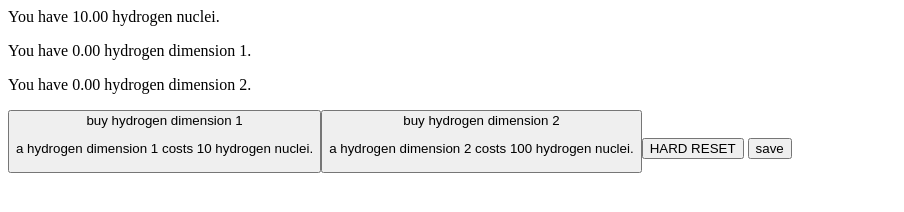
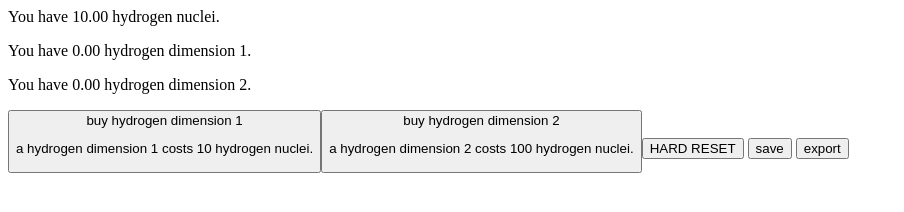
Before and after one commit to superopgamemaker/elemental-dimensions, a plain HTML site: page index.html in a window 1280 px wide. Shown: the whole page, without its empty margins (0-904 px from the left). Drawn offline with Linux system fonts and the light colour scheme.

Commit message:
Partially fixed the errors(also plz read the notes)

```diff
--- a/index.html
+++ b/index.html
@@ -25,4 +25,5 @@ You have 0 hydrogen dimension 2.
   </tb>
   <button onclick='hardReset()'>HARD RESET</button>
   <button onclick='save()'>save</button>
+  <button onclick='exportSave()'>export</button>
 </html>
```
